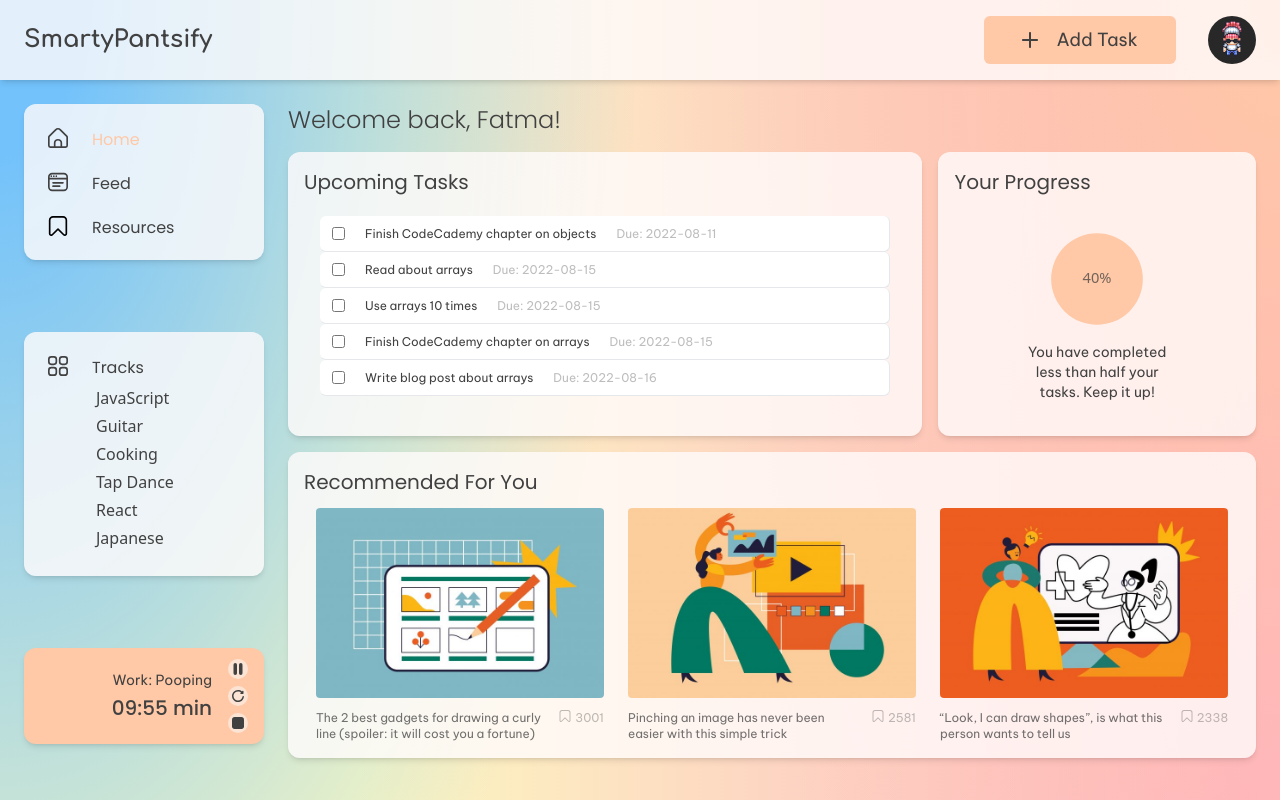
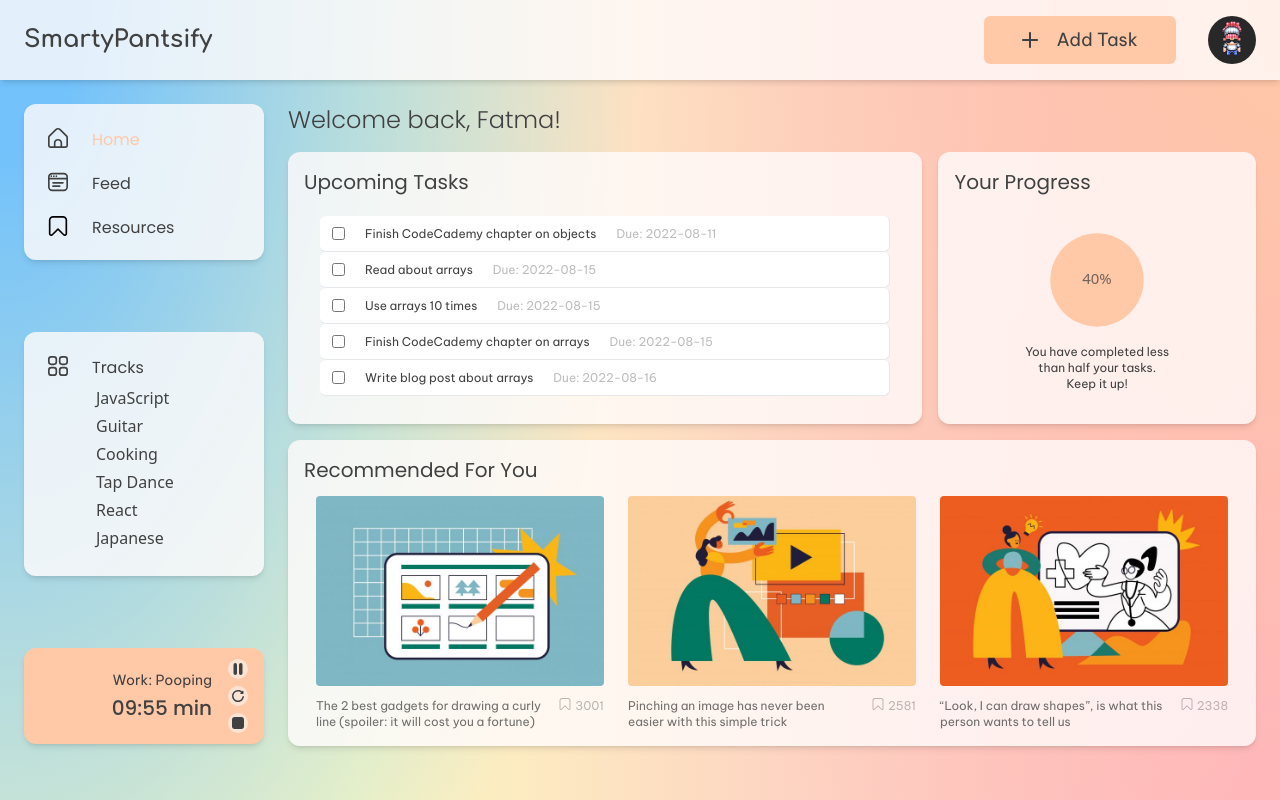
Before and after one commit to devhausleipzigacademy/camp6-frontend-project, a React (Vite) app: page / in a window 1280 px wide. Built offline with nearby package versions, Linux system fonts and the light colour scheme.

Commit message:
minor styling adjustment for status component

```diff
--- a/src/components/StatusHome.tsx
+++ b/src/components/StatusHome.tsx
@@ -11,13 +11,13 @@ export function StatusHome() {
 
   if (taskCompletionPercentage > 50) {
     completionMessage = (
-      <p className="text-sm w-1/2">
+      <p className="text-xs w-1/2">
         Great work! You’ve completed the majority of your tasks.
       </p>
     );
   } else {
     completionMessage = (
-      <p className="text-sm w-7/12 text-center  ">
+      <p className="text-xs w-7/12 text-center  ">
         You have completed less than half your tasks. Keep it up!
       </p>
     );
```
